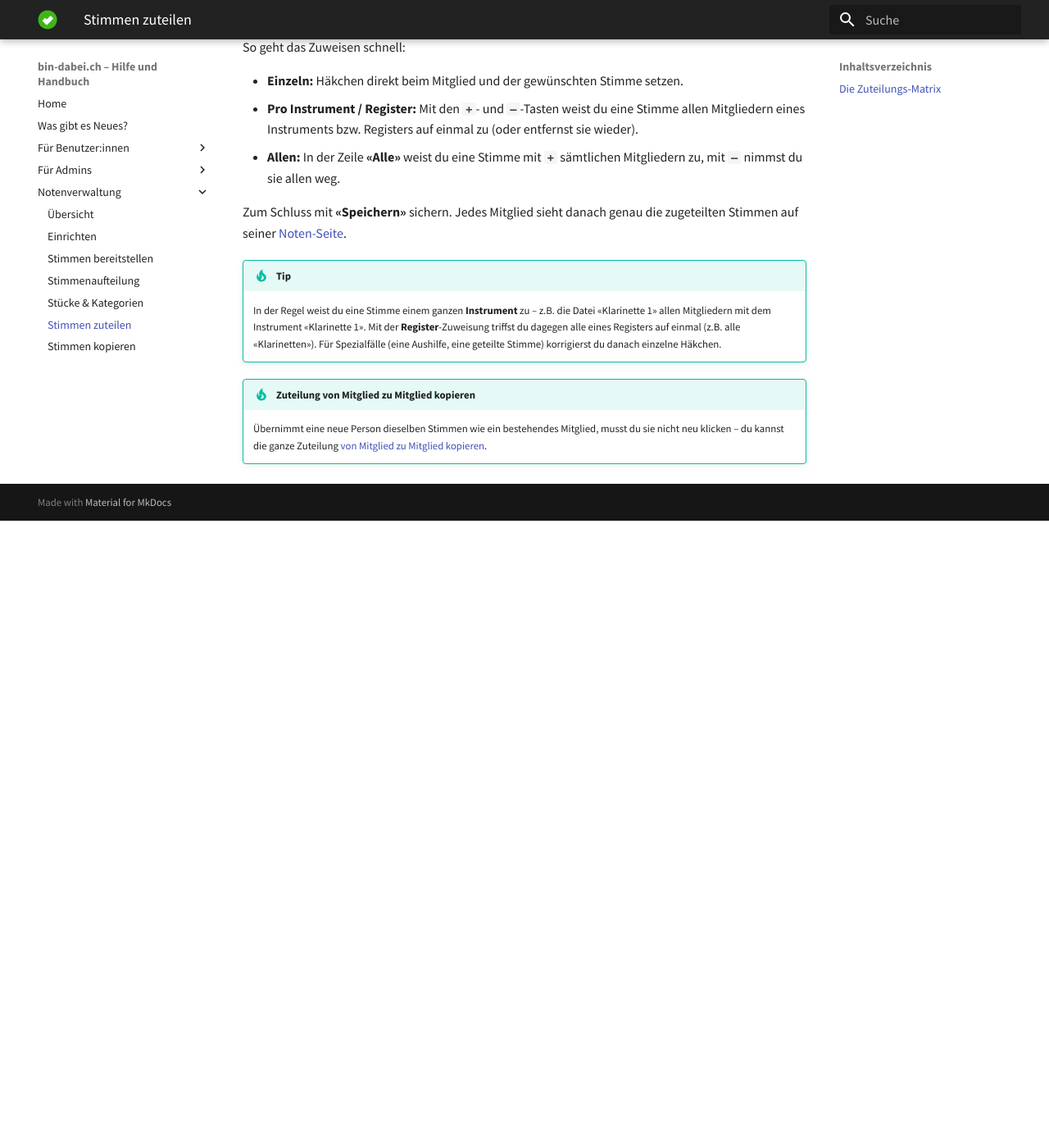
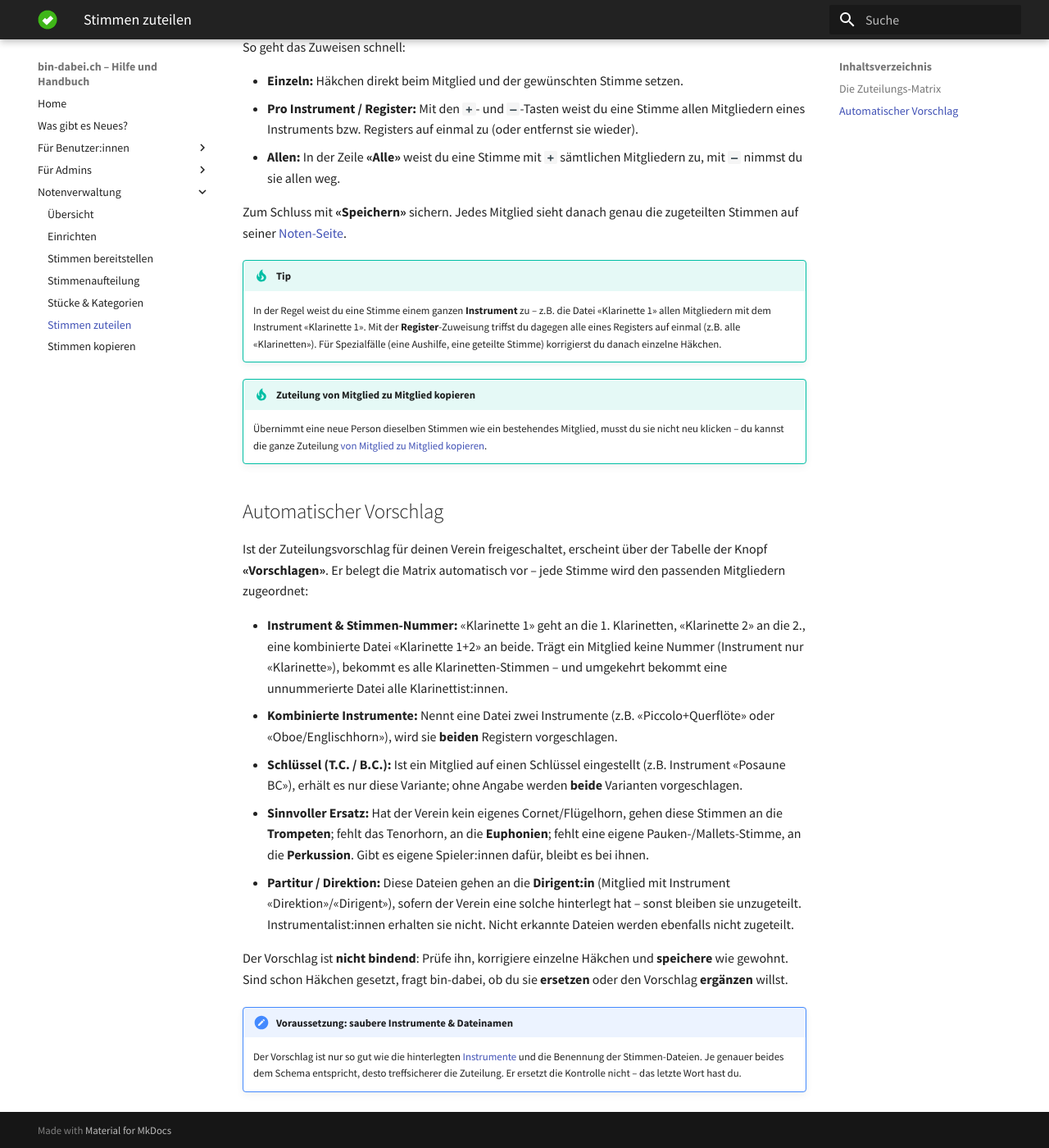
Before and after one commit to ritterg/bin-dabei-dokumentation, an MkDocs documentation site: the page built from docs/noten/stimmen-zuteilen.md, in a window 1280 px wide and 1400 px high, scrolled down 1721 px. Shown: the whole window at 82% size. Built offline with MkDocs 1.6.1 and Material for MkDocs 9.7.7, drawn with Linux system fonts in a browser that asks for light colours; some web fonts are replaced; before the commit the page ends 2356 px from its top, so only the background shows below that.

Commit message:
docs(noten): document the automatic part-assignment suggestion
Describe the "Verteilung vorschlagen" button in stimmen-zuteilen.md
(voice/clef diagonal, instrument fallbacks, doubling parts, conductor
score, replace/add) and add a changelog entry.

Co-Authored-By: Claude Opus 4.8 (1M context) <noreply@anthropic.com>

```diff
--- a/docs/noten/stimmen-zuteilen.md
+++ b/docs/noten/stimmen-zuteilen.md
@@ -26,3 +26,18 @@ Zum Schluss mit **«Speichern»** sichern. Jedes Mitglied sieht danach genau die
 
 !!! tip "Zuteilung von Mitglied zu Mitglied kopieren"
     Übernimmt eine neue Person dieselben Stimmen wie ein bestehendes Mitglied, musst du sie nicht neu klicken – du kannst die ganze Zuteilung [von Mitglied zu Mitglied kopieren](/noten/stimmen-kopieren).
+
+## Automatischer Vorschlag
+
+Ist der Zuteilungsvorschlag für deinen Verein freigeschaltet, erscheint über der Tabelle der Knopf **«Vorschlagen»**. Er belegt die Matrix automatisch vor – jede Stimme wird den passenden Mitgliedern zugeordnet:
+
+- **Instrument & Stimmen-Nummer:** «Klarinette 1» geht an die 1. Klarinetten, «Klarinette 2» an die 2., eine kombinierte Datei «Klarinette 1+2» an beide. Trägt ein Mitglied keine Nummer (Instrument nur «Klarinette»), bekommt es alle Klarinetten-Stimmen – und umgekehrt bekommt eine unnummerierte Datei alle Klarinettist:innen.
+- **Kombinierte Instrumente:** Nennt eine Datei zwei Instrumente (z.B. «Piccolo+Querflöte» oder «Oboe/Englischhorn»), wird sie **beiden** Registern vorgeschlagen.
+- **Schlüssel (T.C. / B.C.):** Ist ein Mitglied auf einen Schlüssel eingestellt (z.B. Instrument «Posaune BC»), erhält es nur diese Variante; ohne Angabe werden **beide** Varianten vorgeschlagen.
+- **Sinnvoller Ersatz:** Hat der Verein kein eigenes Cornet/Flügelhorn, gehen diese Stimmen an die **Trompeten**; fehlt das Tenorhorn, an die **Euphonien**; fehlt eine eigene Pauken-/Mallets-Stimme, an die **Perkussion**. Gibt es eigene Spieler:innen dafür, bleibt es bei ihnen.
+- **Partitur / Direktion:** Diese Dateien gehen an die **Dirigent:in** (Mitglied mit Instrument «Direktion»/«Dirigent»), sofern der Verein eine solche hinterlegt hat – sonst bleiben sie unzugeteilt. Instrumentalist:innen erhalten sie nicht. Nicht erkannte Dateien werden ebenfalls nicht zugeteilt.
+
+Der Vorschlag ist **nicht bindend**: Prüfe ihn, korrigiere einzelne Häkchen und **speichere** wie gewohnt. Sind schon Häkchen gesetzt, fragt bin-dabei, ob du sie **ersetzen** oder den Vorschlag **ergänzen** willst.
+
+!!! note "Voraussetzung: saubere Instrumente & Dateinamen"
+    Der Vorschlag ist nur so gut wie die hinterlegten [Instrumente](/admin/register-instrumente) und die Benennung der Stimmen-Dateien. Je genauer beides dem Schema entspricht, desto treffsicherer die Zuteilung. Er ersetzt die Kontrolle nicht – das letzte Wort hast du.
```
Also changed, not shown: docs/changelog.md (+6 -0 lines).
